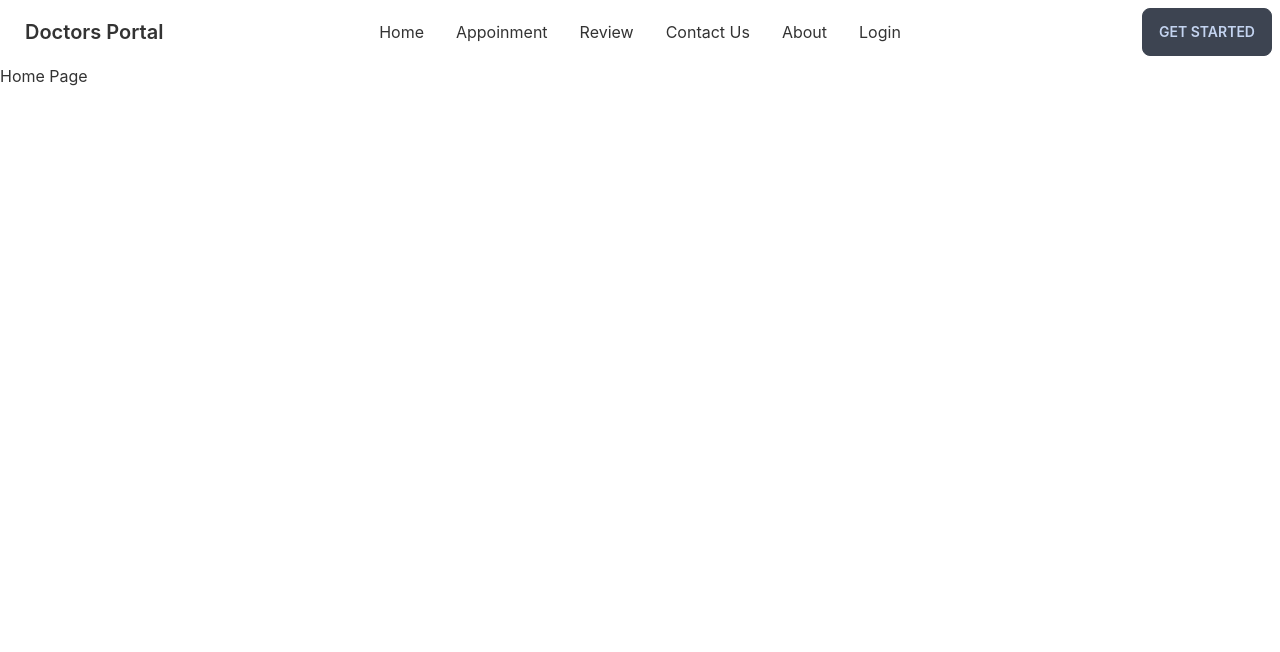
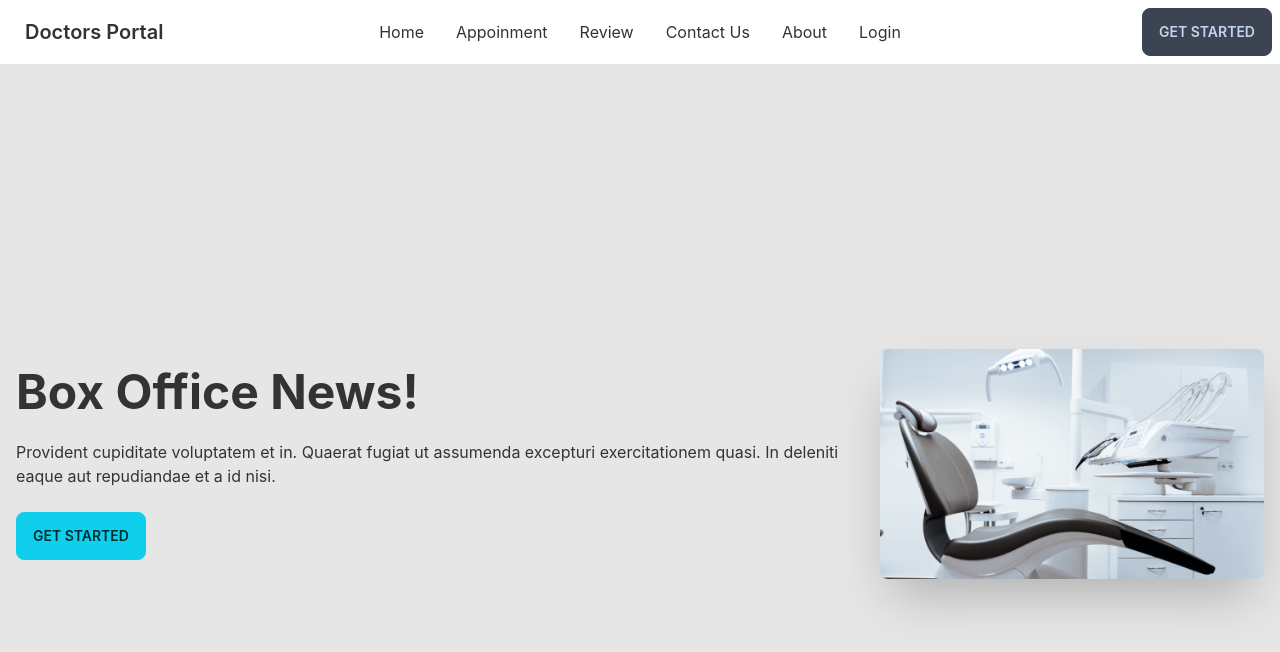
Before and after one commit to NowrozShahriar/doctors-portal-ts-client, a React (Create React App) app: page / in a window 1280 px wide. Shown: the top 652 px of the page. Built offline with nearby package versions, Linux system fonts and the light colour scheme.

Commit message:
homepage banner added

```diff
--- a/src/App.tsx
+++ b/src/App.tsx
@@ -1,7 +1,7 @@
 import React from 'react';
 import './App.css';
 import Navbar from './Pages/Shared/Navbar';
-import { Routes, Route, Link } from "react-router-dom";
+import { Routes, Route } from "react-router-dom";
 import Home from './Pages/Home/Home';
 import About from './Pages/About/About';
 import Login from './Pages/Login/Login';
--- /dev/null
+++ b/src/Pages/Home/Banner.tsx
@@ -0,0 +1,26 @@
+import React from "react";
+import chair from "../../assets/images/chair.png"
+
+const Banner = () => {
+  return (
+    <div className="hero min-h-screen bg-base-200">
+      <div className="hero-content flex-col lg:flex-row-reverse">
+        <img
+          src={chair}
+          className="max-w-sm rounded-lg shadow-2xl"
+        />
+        <div>
+          <h1 className="text-5xl font-bold">Box Office News!</h1>
+          <p className="py-6">
+            Provident cupiditate voluptatem et in. Quaerat fugiat ut assumenda
+            excepturi exercitationem quasi. In deleniti eaque aut repudiandae et
+            a id nisi.
+          </p>
+          <button className="btn btn-primary">Get Started</button>
+        </div>
+      </div>
+    </div>
+  );
+};
+
+export default Banner;
--- a/src/Pages/Home/Home.tsx
+++ b/src/Pages/Home/Home.tsx
@@ -1,9 +1,10 @@
 import React from 'react';
+import Banner from './Banner';
 
 const Home = () => {
     return (
         <div>
-            <h1>Home Page</h1>
+            <Banner></Banner>
         </div>
     );
 };
```
